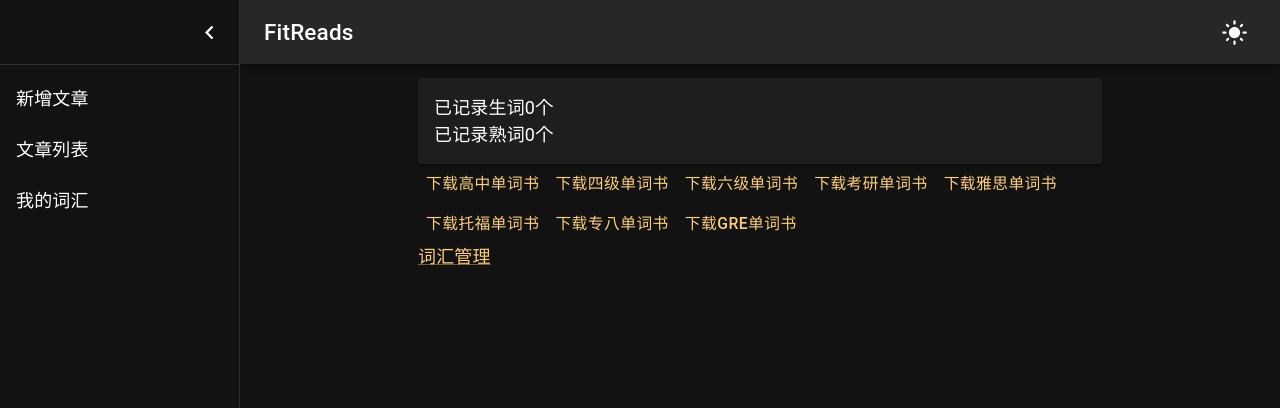
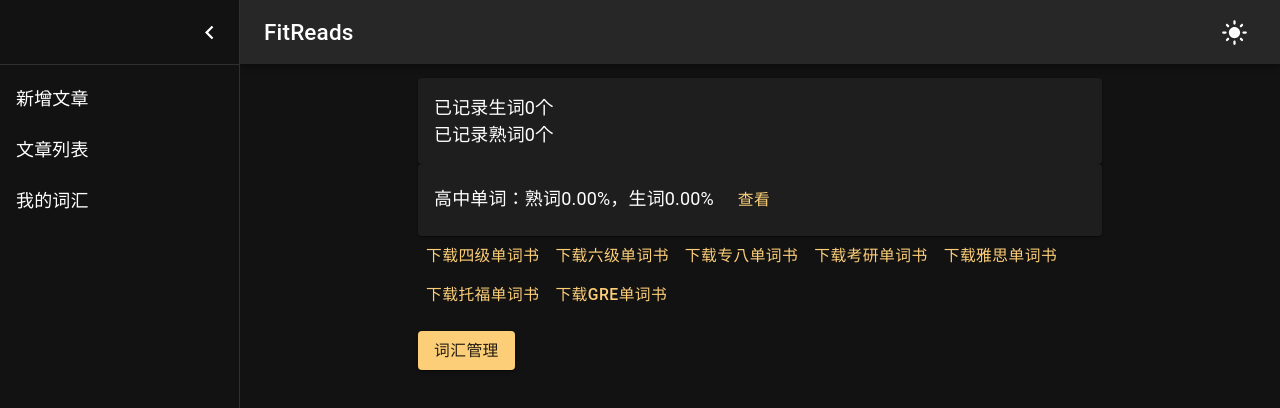
Before and after one commit to yqianjiang/fitreads, a Next.js app: page /words in a window 1280 px wide. Both pictures are taken after a click on the button "下载高中单词书". Shown: the top 408 px of the page. Built offline with nearby package versions, Linux system fonts and the light colour scheme.

Commit message:
word stats for common vocabulary books

```diff
--- a/components/words/WordStats.js
+++ b/components/words/WordStats.js
@@ -1,14 +1,21 @@
 import Box from "@mui/material/Box";
 import Paper from "@mui/material/Paper";
 import Grid from "@mui/material/Grid";
+import Button from "@mui/material/Button";
 import Typography from "@mui/material/Typography";
-import React, { useMemo } from "react";
+import Drawer from "@mui/material/Drawer";
+
+import React, { useEffect, useMemo, useState } from "react";
 import { useSelector } from "react-redux";
+import { getLocal } from "../../lib/stores";
+import { dictionaryNameMap } from "../../lib/constants";
+import WordsManager from "./WordsManager";
 
-export default function WordStats() {
+export default function WordStats({ localDicts }) {
   const newWords = useSelector((state) => state.vocabulary.newWords);
   const familiarWords = useSelector((state) => state.vocabulary.familiarWords);
   const targetWords = useSelector((state) => state.vocabulary.targetWords);
+  const [commonDicts, setCommonDicts] = useState([]);
 
   const newWordsLength = useMemo(
     () => Object.keys(newWords).length,
@@ -20,38 +27,85 @@ export default function WordStats() {
     [familiarWords]
   );
 
-  const knowTargetRatio = useMemo(() => {
+  const getRatio = (words, familiarWords) => {
     let familiarTargetWordsNum = 0;
     let targetWordsNum = 0;
-    for (const word in targetWords) {
+    for (const word of words) {
       if (word in familiarWords) {
         familiarTargetWordsNum++;
       }
       targetWordsNum++;
     }
     if (targetWordsNum) {
-      return familiarTargetWordsNum / targetWordsNum;
+      return ((familiarTargetWordsNum / targetWordsNum) * 100).toFixed(2);
     } else {
       return 0;
     }
+  };
+
+  const familiarTargetRatio = useMemo(() => {
+    return getRatio(Object.keys(targetWords), familiarWords);
   }, [familiarWords, targetWords]);
+
+  useEffect(() => {
+    const newCommonDicts = [];
+    for (const dictionary of localDicts) {
+      const words = getLocal(dictionary);
+      newCommonDicts.push({
+        dictionary,
+        words,
+      });
+    }
+    setCommonDicts(newCommonDicts);
+  }, [localDicts]);
+
+  const [drawerState, setDrawerState] = React.useState({});
+
+  const toggleDrawer = (key, open) => (event) => {
+    if (
+      event.type === "keydown" &&
+      (event.key === "Tab" || event.key === "Shift")
+    ) {
+      return;
+    }
+
+    setDrawerState({ ...drawerState, [key]: open });
+  };
 
   return (
     <Box>
       <Grid>
-        <Paper sx={{p: 2}}>
-          {knowTargetRatio > 0 && (
-            <Typography>目标词已掌握{knowTargetRatio}%</Typography>
+        <Paper sx={{ p: 2 }}>
+          {familiarTargetRatio > 0 && (
+            <Typography>目标词已掌握{familiarTargetRatio}%</Typography>
           )}
           <Typography>已记录生词{newWordsLength}个</Typography>
           <Typography>已记录熟词{familiarWordsLength}个</Typography>
         </Paper>
       </Grid>
-      {/* <Grid>
-        <Paper>
-          <Typography>生词分布（X%高考词汇，Y%雅思词汇）</Typography>
+      <Grid>
+        <Paper sx={{ p: 2 }}>
+          {commonDicts.map(({ dictionary, words }) => (
+            <Typography key={dictionary}>
+              {dictionaryNameMap[dictionary]}单词：熟词
+              {getRatio(words, familiarWords)}%，生词{getRatio(words, newWords)}
+              %
+              <Button onClick={toggleDrawer(dictionary, true)} sx={{ ml: 1 }}>
+                查看
+              </Button>
+              <Drawer
+                anchor={"bottom"}
+                open={drawerState[dictionary]}
+                onClose={toggleDrawer(dictionary, false)}
+              >
+                <Paper sx={{height: 400}}>
+                  <WordsManager wordsFilter={words} fixed={true} />
+                </Paper>
+              </Drawer>
+            </Typography>
+          ))}
         </Paper>
-      </Grid> */}
+      </Grid>
     </Box>
   );
 }
--- a/components/words/WordsManager.js
+++ b/components/words/WordsManager.js
@@ -1,4 +1,4 @@
-import React from "react";
+import React, { useEffect, useState } from "react";
 
 import { useSelector, useDispatch } from "react-redux";
 import {
@@ -23,15 +23,55 @@ function TabPanel(props) {
       aria-labelledby={`simple-tab-${index}`}
       {...other}
     >
-      {value === index && <Box sx={{ py: 3 }}>{children}</Box>}
+      {value === index && <Box sx={{ mt: '48px', pt: 2 }}>{children}</Box>}
     </div>
   );
 }
 
-export default function WordsManager() {
-  const newWords = useSelector((state) => state.vocabulary.newWords);
-  const familiarWords = useSelector((state) => state.vocabulary.familiarWords);
-  const targetWords = useSelector((state) => state.vocabulary.targetWords);
+/**
+ * wordsFilter: word[], 要展示的单词列表，作为filter，仅展示这些单词
+ */
+export default function WordsManager({ wordsFilter, fixed }) {
+  const newWordsDict = useSelector((state) => state.vocabulary.newWords);
+  const familiarWordsDict = useSelector(
+    (state) => state.vocabulary.familiarWords
+  );
+  const targetWordsDict = useSelector((state) => state.vocabulary.targetWords);
+
+  const [allWordDict, setAllWordDict] = useState({
+    newWords: {},
+    familiarWords: {},
+    unseenWords: {},
+    targetWords: {},
+  });
+
+  useEffect(() => {
+    if (!wordsFilter) return;
+    const newWords = {};
+    const familiarWords = {};
+    const unseenWords = {};
+    const targetWords = {};
+    for (const word of wordsFilter) {
+      if (word in newWordsDict) {
+        newWords[word] = newWordsDict[word];
+      } else if (word in familiarWordsDict) {
+        familiarWords[word] = familiarWordsDict[word];
+      } else {
+        unseenWords[word] = { word };
+      }
+
+      if (word in targetWordsDict) {
+        targetWords[word] = targetWordsDict[word];
+      }
+    }
+    setAllWordDict({
+      newWords,
+      familiarWords,
+      unseenWords,
+      targetWords,
+    });
+  }, [newWordsDict, wordsFilter]);
+
   const dispatch = useDispatch();
 
   const [message, setMessage] = React.useState({ duration: 6000 });
@@ -99,7 +139,7 @@ export default function WordsManager() {
       callback: actions.addToFamiliar,
     },
     {
-      label: "设为目标词",
+      label: "标为目标词",
       callback: actions.addToTarget,
     },
   ];
@@ -110,22 +150,37 @@ export default function WordsManager() {
       callback: actions.addToNew,
     },
     {
-      label: "设为目标词",
+      label: "标为目标词",
+      callback: actions.addToTarget,
+    },
+  ];
+
+  const unseenWordActions = [
+    {
+      label: "标为生词",
+      callback: actions.addToNew,
+    },
+    {
+      label: "标为熟词",
+      callback: actions.addToFamiliar,
+    },
+    {
+      label: "标为目标词",
       callback: actions.addToTarget,
     },
   ];
 
   const targetActions = [
     {
-      label: "移除",
+      label: "移出目标词表",
       callback: actions.removeFromTarget,
     },
     {
-      label: "设为生词",
+      label: "标为生词",
       callback: actions.addToNew,
     },
     {
-      label: "设为熟词",
+      label: "标为熟词",
       callback: actions.addToFamiliar,
     },
   ];
@@ -146,7 +201,7 @@ export default function WordsManager() {
   return (
     <>
       <Alert message={message} />
-      <Box sx={{ borderBottom: 1, borderColor: "divider" }}>
+      <Box sx={{ width: '100%', borderBottom: 1, borderTop: 1, borderColor: "divider", position: fixed ? "fixed" : "static", height: 48, bgcolor: "background.paper", zIndex: 2 }}>
         <Tabs
           value={activeTab}
           onChange={handleChange}
@@ -155,16 +210,36 @@ export default function WordsManager() {
           <Tab label="生词" {...a11yProps(0)} />
           <Tab label="熟词" {...a11yProps(1)} />
           <Tab label="目标词" {...a11yProps(2)} />
+          {wordsFilter && <Tab label="未标记词" {...a11yProps(3)} />}
         </Tabs>
       </Box>
       <TabPanel value={activeTab} index={0}>
-        <WordList wordsDict={newWords} actions={newWordActions} />
+        <WordList
+          wordsDict={wordsFilter ? allWordDict.newWords : newWordsDict}
+          actions={newWordActions}
+        />
       </TabPanel>
       <TabPanel value={activeTab} index={1}>
-        <WordList wordsDict={familiarWords} actions={familiarWordActions} />
+        <WordList
+          wordsDict={
+            wordsFilter ? allWordDict.familiarWords : familiarWordsDict
+          }
+          actions={familiarWordActions}
+        />
       </TabPanel>
+      {wordsFilter && (
+        <TabPanel value={activeTab} index={3}>
+          <WordList
+            wordsDict={allWordDict.unseenWords}
+            actions={unseenWordActions}
+          />
+        </TabPanel>
+      )}
       <TabPanel value={activeTab} index={2}>
-        <WordList wordsDict={targetWords} actions={targetActions} />
+        <WordList
+          wordsDict={wordsFilter ? allWordDict.targetWords : targetWordsDict}
+          actions={targetActions}
+        />
       </TabPanel>
     </>
   );
--- a/lib/api/dict/index.js
+++ b/lib/api/dict/index.js
@@ -62,6 +62,7 @@ export async function downloadDictionary({ dictionary }) {
     }
 
     saveTranslationBatch(wordsDict);
+    return words.map((x) => x.vc_vocabulary);
   } catch (e) {
     console.log(e);
   }
--- /dev/null
+++ b/lib/constants.js
@@ -0,0 +1,12 @@
+export const dictionaryNameMap = {
+  // xx: "小学",
+  // zk: "初中",
+  gk: "高中",
+  cet4: "四级",
+  cet6: "六级",
+  cet8: "专八",
+  ky: "考研",
+  ielts: "雅思",
+  toefl: "托福",
+  GRE: "GRE",
+};
--- a/pages/words/index.js
+++ b/pages/words/index.js
@@ -2,49 +2,53 @@ import React from "react";
 import Layout from "../../components/Layout";
 import WordStats from "../../components/words/WordStats";
 import NoSsr from "@mui/material/NoSsr";
-import Link from "../../components/Link";
+import { NextLinkComposed } from "../../components/Link";
 import { downloadDictionary } from "../../lib/api/dict";
 import { Button } from "@mui/material";
+import { getLocal, setLocal } from "../../lib/stores";
+import { dictionaryNameMap } from "../../lib/constants";
 
 const WordsPage = () => {
+  const [localDicts, setLocalDicts] = React.useState([]);
+
+  const handleDownloadDictionary = async (dictionary) => {
+    const words = await downloadDictionary({ dictionary });
+    // 把words保存到本地
+    setLocal(dictionary, words);
+    const newLocalDicts = [...localDicts, dictionary];
+    setLocalDicts(newLocalDicts);
+    setLocal("localDicts", newLocalDicts);
+  };
+
+  React.useEffect(() => {
+    setLocalDicts(getLocal("localDicts"));
+  }, []);
+
   return (
     <Layout pageName="词汇">
       <NoSsr>
-        <WordStats></WordStats>
+        <WordStats localDicts={localDicts}></WordStats>
       </NoSsr>
-      {/* <Button onClick={() => downloadDictionary({ dictionary: "xx" })}>
-        下载小学单词书
-      </Button>
-      <Button onClick={() => downloadDictionary({ dictionary: "zk" })}>
-        下载初中单词书
-      </Button> */}
-      <Button onClick={() => downloadDictionary({ dictionary: "gk" })}>
-        下载高中单词书
-      </Button>
-      <Button onClick={() => downloadDictionary({ dictionary: "cet4" })}>
-        下载四级单词书
-      </Button>
-      <Button onClick={() => downloadDictionary({ dictionary: "cet6" })}>
-        下载六级单词书
-      </Button>
-      <Button onClick={() => downloadDictionary({ dictionary: "ky" })}>
-        下载考研单词书
-      </Button>
-      <Button onClick={() => downloadDictionary({ dictionary: "ielts" })}>
-        下载雅思单词书
-      </Button>
-      <Button onClick={() => downloadDictionary({ dictionary: "toefl" })}>
-        下载托福单词书
-      </Button>
-      <Button onClick={() => downloadDictionary({ dictionary: "cet8" })}>
-        下载专八单词书
-      </Button>
-      <Button onClick={() => downloadDictionary({ dictionary: "GRE" })}>
-        下载GRE单词书
-      </Button>
-      {/* 词汇管理入口 */}
+      {Object.keys(dictionaryNameMap).map((x) => {
+        if (!localDicts.includes(x)) {
+          return (
+            <Button key={x} onClick={() => handleDownloadDictionary(x)}>
+              下载{dictionaryNameMap[x]}单词书
+            </Button>
+          );
+        }
+      })}
       <div>
-        <Link href="/word-list">词汇管理</Link>
+        <Button
+          variant="contained"
+          component={NextLinkComposed}
+          sx={{ mt: 2 }}
+          to={{
+            pathname: "/word-list/",
+          }}
+        >
+          词汇管理
+        </Button>
       </div>
     </Layout>
   );
```
Also changed, not shown: pages/word-list/index.js (+10 -1 lines).
